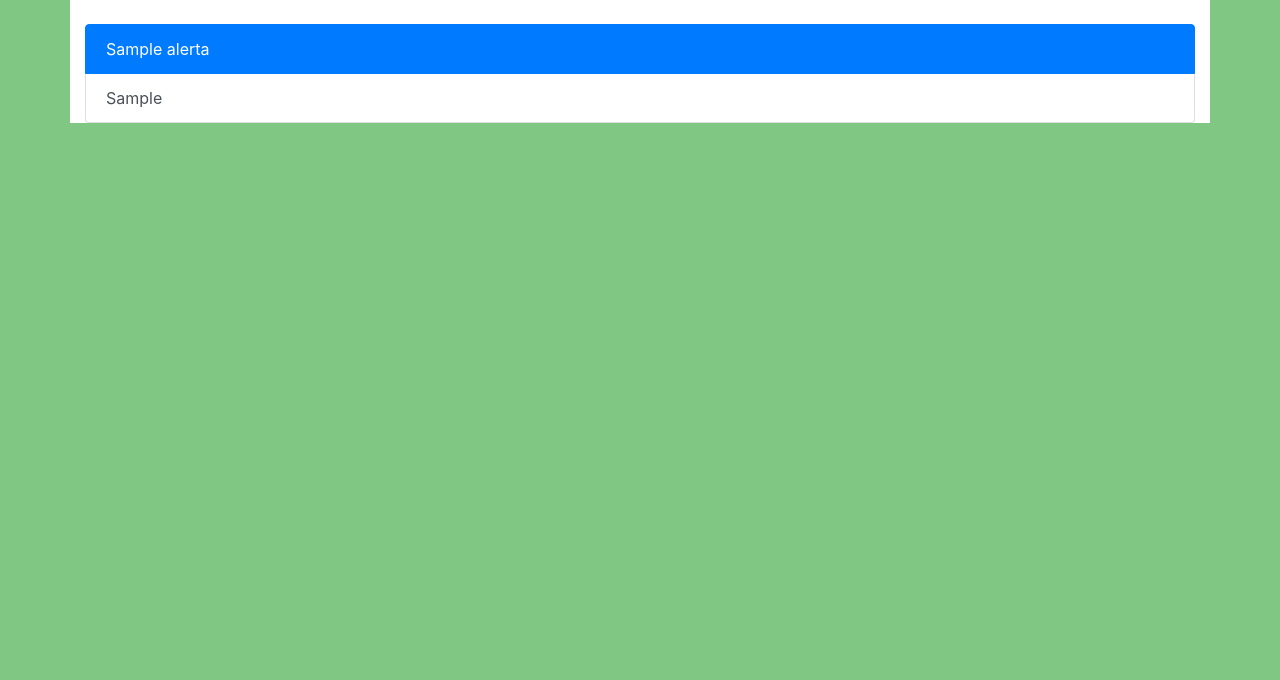
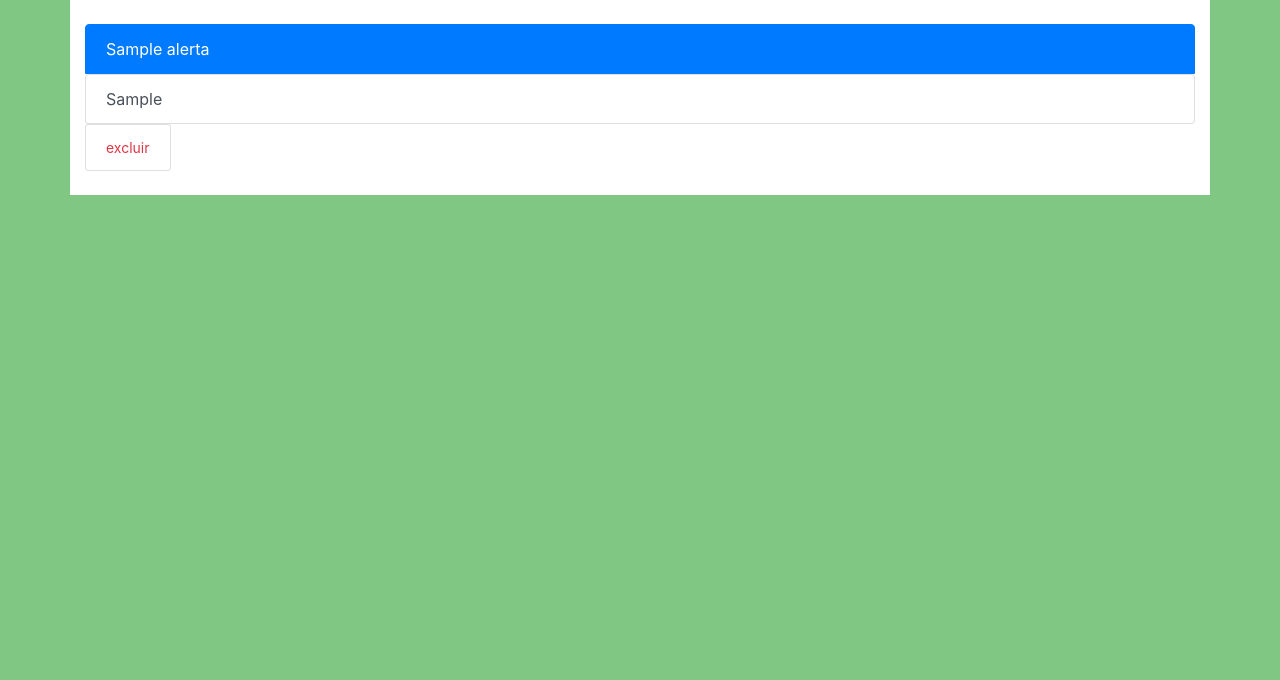
Before and after one commit to jonasLAraujo1/gerenciador_reunioes, a Django app: page /notificacoes/ in a window 1280 px wide. Shown: the part 157-837 px from the top of the page. Run offline with Django 3.2, Linux system fonts and the light colour scheme; a user stored in the database is signed in; tables that the repository leaves empty hold one stand-in row (values such as "Sample post"); some libraries are stand-ins or nearby versions.

Commit message:
exclusão de notificação

```diff
--- a/app/services/alerta_services.py
+++ b/app/services/alerta_services.py
@@ -16,7 +16,17 @@ def listar_todos(usuario):
     return  alertas
 
 
+def apagar_alerta(id):
+    alerta_bd=Alerta.objects.get(id=id)
+    alerta_bd.delete()
+
 def atualizar_alerta(alerta_bd,alerta_novo):
    alerta_bd.titulo = alerta_novo.titulo
    alerta_bd.observacoes = alerta_novo.observacoes
    alerta_bd.status = '2'
+
+
+def visualizar_alerta(id):
+    alerta_bd = Alerta.objects.get(id=id)
+    alerta_bd.status = '2'
+    alerta_bd.save(force_update=True)
--- a/app/templates/alertas/listagem.html
+++ b/app/templates/alertas/listagem.html
@@ -12,10 +12,20 @@
 {%for alerta in alertas%}
 <br>
 <div class="list-group">
-  <a href="#" class="list-group-item list-group-item-action active">
+  <a href="#" class="list-group-item list-group-item-action {%if alerta.status != 1 %} active {%endif%}">
    {{alerta.titulo}}
   </a>
-  <a href="#" class="list-group-item list-group-item-action">{{alerta.informacoes}}</a>
+	<form class="form-horizontal" method="POST" action="{%url 'listar' %}">
+		{% csrf_token %}
+		<input type="hidden" class="form-control" name="status"  value={{alerta.id}}>
+		<button  class="btn btn-outline list-group-item list-group-item-action" type="submit"> {{alerta.informacoes}} </button>
+	</form>
+	<form class="form-horizontal" method="POST" action="{%url 'listar' %}">
+		{% csrf_token %}
+		<input type="hidden" class="form-control" name="id"  value={{alerta.id}}>
+		<button  class="btn btn-sm btn-outline-danger list-group-item" type="submit"> excluir </button>
+	</form>
 </div>
 {%endfor%}
+<br>
 {% endblock conteudo %}
--- a/app/views/alerta_views.py
+++ b/app/views/alerta_views.py
@@ -19,7 +19,20 @@ def resultado_busca(request):
 def listar(request):
     notificacao = alerta_services.contar(request.user)
     alertas=alerta_services.listar_todos(request.user)
+    contador=0
     if request.method == "POST":
-        semestre = request.POST['busca']
-        resultados = reuniao_service.retornar_por_semestre(semestre)
+        try:
+            id = request.POST['id']
+            alerta_services.apagar_alerta(id)
+            print("id")
+        # if request.POST['id'] ==None:
+        except:
+            id = request.POST['status']
+            alerta_services.visualizar_alerta(id)
+            print("Status")
+
+
+
+        return redirect("listar")
+
     return render(request, 'alertas/listagem.html', {"notificacao": notificacao,"alertas":alertas})
```
